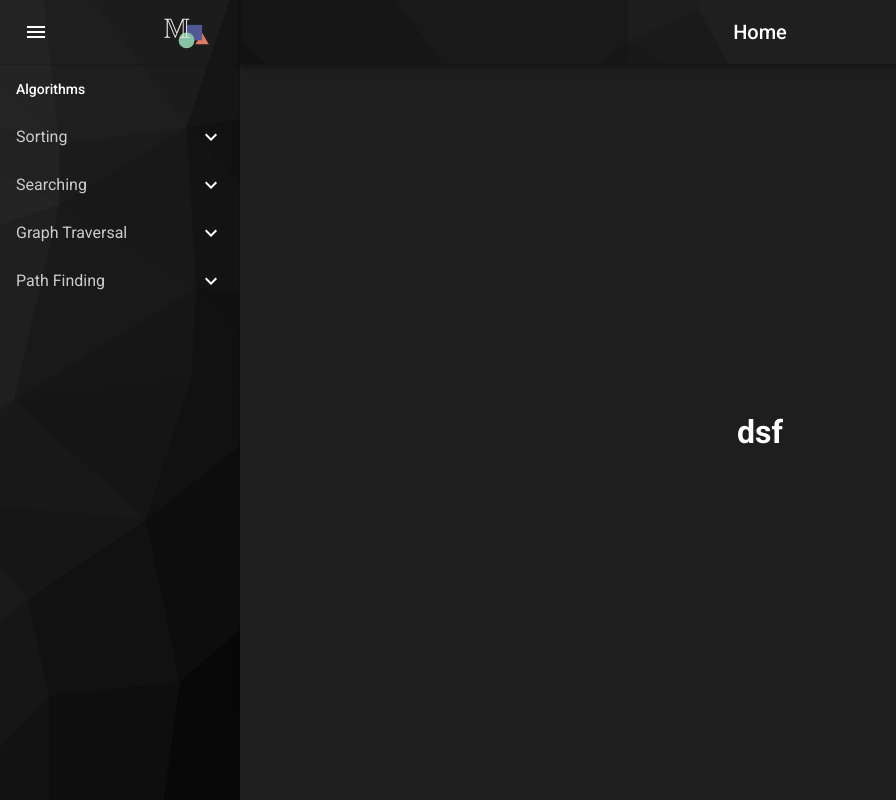
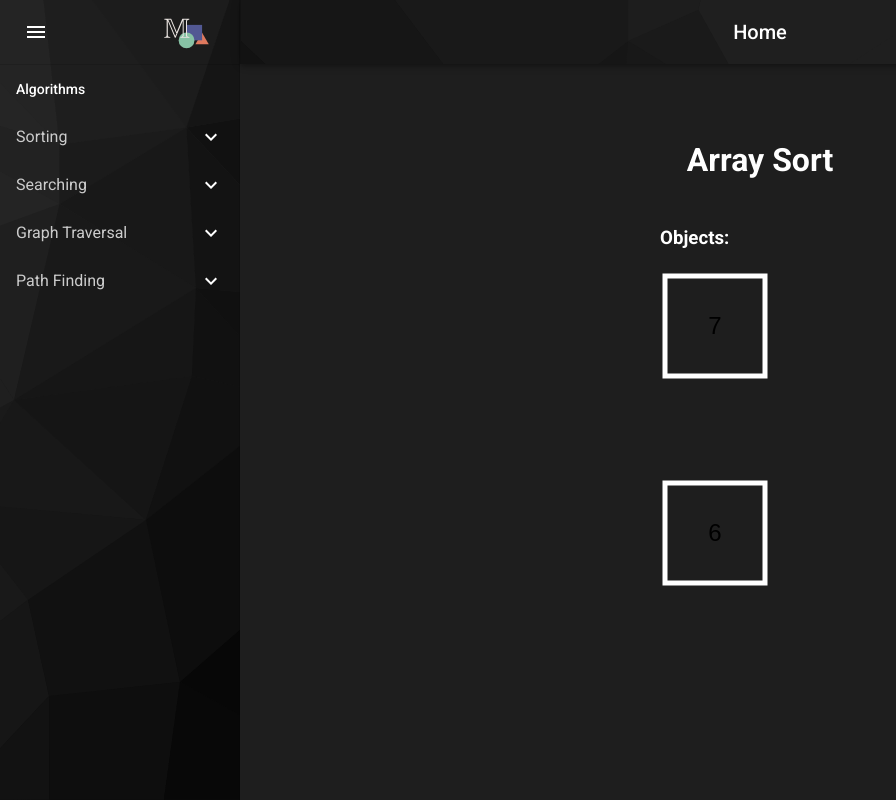
Before and after one commit to CadenScharpf/manim-cs-web, a React (Create React App) app: page / in a window 1280 px wide. Shown: the whole page, without its empty margins (0-896 px from the left). Built offline with nearby package versions, Linux system fonts and the light colour scheme.

Commit message:
very messy checkpoint

```diff
--- a/package.json
+++ b/package.json
@@ -23,7 +23,7 @@
     "react-pro-sidebar": "^1.0.0",
     "react-router-dom": "^6.10.0",
     "react-scripts": "5.0.1",
-    "styled-components": "^5.3.9",
+    "styled-components": "^5.3.10",
     "typescript": "^4.9.5",
     "web-vitals": "^2.1.4"
   },
--- a/src/App.tsx
+++ b/src/App.tsx
@@ -1,35 +1,24 @@
 import React from 'react';
-import logo from './logo.svg';
 import './App.css';
 import Layout from './components/Layout/Layout';
 import { BrowserRouter, Route, Routes } from 'react-router-dom';
-import { Home } from '@mui/icons-material';
-import MainContent from './components/MainContent/MainContent';
-import SortableSquare from './components/Sortable/SortableSquare';
-import SortSet from './components/Sortable/SortSet';
-import { DragDropContext } from 'react-beautiful-dnd';
+import ArraySort from './pages/ArraySort/ArraySort';
 
-function App() {
-  const handleDragEnd = (result: any) => {
-    if (!result.destination) {
-      return;
-    }
-  }
+class App extends React.Component {
+
+  render(): React.ReactNode {
     return (
-    <div className="App">
       <BrowserRouter>
-      <DragDropContext onDragEnd={handleDragEnd}>
-        <Layout >
+        <Layout>
           <Routes>
-          <Route path="/" element={ <h1>dsf</h1>}/>
-          <Route path="/home" element={<h1>dsf</h1>}/>
-          <Route path="*" element={<SortSet/>}/>
+            <Route path="/" element={<ArraySort />} />
+            <Route path="/home" element={<h1>dsf</h1>} />
+            <Route path="*" element={<ArraySort />} />
           </Routes>
         </Layout>
-      </DragDropContext>
       </BrowserRouter>
-    </div>
     );
+  }
 }
 
 export default App;
--- a/src/components/Layout/Layout.tsx
+++ b/src/components/Layout/Layout.tsx
@@ -47,14 +47,8 @@ interface Props {
 
 const Layout: React.FC<Props> = ({ children }) => {
 
-  const handleDragEnd = (result: any) => {
-    if (!result.destination) {
-      return;
-    }
-  }
   const location = useLocation();
   return (
-
     <ThemeProvider theme={theme}>
       <Box sx={{ display: 'flex' }}>
         <CssBaseline />
--- a/src/components/MainContent/MainContent.tsx
+++ b/src/components/MainContent/MainContent.tsx
@@ -40,8 +40,6 @@ const MainContent: React.FC<Props> = ({ children }) => {
         component="main"
         sx={{ flexGrow: 1, bgcolor: 'background.default', p: 3, display: 'flex', flexDirection: 'column', justifyContent: 'center', alignItems: 'center' }}
       >
-        <Toolbar >
-        </Toolbar>
         {children}
         {/* <Typography paragraph>
           Lorem ipsum dolor sit amet, consectetur adipiscing elit, sed do eiusmod
--- a/src/components/Sortable/SortSet.tsx
+++ b/src/components/Sortable/SortSet.tsx
@@ -1,59 +1,51 @@
 import { useState } from 'react';
 import { useTheme } from '@mui/material/styles';
 import { DragDropContext, Droppable, Draggable, DraggableProvided, DraggableStateSnapshot, DroppableProvided, DroppableStateSnapshot } from 'react-beautiful-dnd';
-import SortableSquare from './SortableSquare';
+import SortableArrayElement from './SortableSquare';
+import React from 'react';
+import ISortable from './Sortable';
 
-interface Square {
-  id: string;
-  value: string;
+interface Props {
+  initialData: ISortable[],
+  index: number,
+}
+interface IState {
+  elements: ISortable[],
+  size: number,
+  index: number,
 }
 
-const initialSquares: Square[] = [
-  { id: '1', value: '' },
-  { id: '2', value: '' },
 
-];
+class SortSet extends React.Component<Props, IState> {
+  constructor(props: Props) {
+    super(props);
+    this.state = {
+      elements: props.initialData,
+      size: props.initialData.length,
+      index: props.index,
+    };
 
-const SortSet = () => {
-  const theme = useTheme();
-  const [squares, setSquares] = useState<Square[]>(initialSquares);
 
-  const handleDragEnd = (result: any) => {
-    if (!result.destination) {
-      return;
   }
 
-    const newSquares = Array.from(squares);
-    const [movedSquare] = newSquares.splice(result.source.index, 1);
-    newSquares.splice(result.destination.index, 0, movedSquare);
-    setSquares(newSquares);
-  };
-
+  render() {
     return (
-
-    <Droppable droppableId="squares" direction="horizontal">
-      {(provided: DroppableProvided, snapshot: DroppableStateSnapshot) => (
-        <div ref={provided.innerRef} {...provided.droppableProps} style={{ display: 'flex' }}>
-          {squares.map((square, index) => (
-            <Draggable key={square.id} draggableId={square.id} index={index}>
-              {(provided: DraggableProvided, snapshot: DraggableStateSnapshot) => (
-                <div
+      <div id="container">
+        <h3>Objects: </h3>
+      <Droppable droppableId={this.state.index.toString()}>
+        {(provided: DroppableProvided) => (
+          <div className="sortableArray"
           ref={provided.innerRef}
-                  {...provided.draggableProps}
-                  {...provided.dragHandleProps}
-                  style={{ margin: theme.spacing(1), ...provided.draggableProps.style }}
+          {...provided.droppableProps}
           >
-                  <SortableSquare/>
-                </div>
-              )}
-            </Draggable>
-          ))}
+            {this.state.elements.map((item, index) => (<SortableArrayElement data={item} index={index} key={item.id} />))}
             {provided.placeholder}
           </div>
         )}
       </Droppable>
-
+      </div>
     );
+  }
 };
 
 export default SortSet;
--- /dev/null
+++ b/src/components/Sortable/Sortable.tsx
@@ -0,0 +1,4 @@
+export default interface ISortable {
+    id: string;
+    value: string;
+  }
--- a/src/components/Sortable/SortableSquare.tsx
+++ b/src/components/Sortable/SortableSquare.tsx
@@ -1,18 +1,74 @@
-import { useTheme } from '@mui/material';
+import { Theme, useTheme } from '@mui/material';
 import React from 'react';
 import { useState } from 'react';
+import ISortable from './Sortable';
+import { Draggable, DraggableProvided } from 'react-beautiful-dnd';
 
-const SortableSquare: React.FC = () => {
-  const theme = useTheme();
-  const [squareValue, setSquareValue] = useState<string>('');
+interface ISortableProps {
+  data: ISortable,
+  index: number,
+}
 
-  const handleChange = (event: React.ChangeEvent<HTMLInputElement>): void => {
-    setSquareValue(event.target.value);
+interface ISortableState {
+  data: ISortable
+  index: number,
+}
+
+
+export default class SortableArrayElement extends React.Component<ISortableProps, ISortableState> {
+  constructor(props: ISortableProps) {
+    super(props);
+    this.state = {
+      data: props.data,
+      index: props.index,
+    };
+  }
+  render(): React.ReactNode {
+    return (
+      <Draggable draggableId={this.state.data.id} index={this.props.index}>
+        {(provided: DraggableProvided) => (
+          <div
+            {...provided.draggableProps}
+            {...provided.dragHandleProps}
+            ref={provided.innerRef}
+          >
+            <SortableSquare
+              data={this.state.data}
+              index={this.props.index}
+            />
+          </div>
+         /*  <div
+            {...provided.draggableProps}
+            {...provided.dragHandleProps}
+            ref={provided.innerRef}
+          >
+            <SortableSquare
+              data={this.state.data}
+              index={this.props.index}
+            />
+          </div> */
+
+        )}
+      </Draggable>
+    )
+  }
+}
+
+class SortableSquare extends React.Component<ISortableProps, ISortableState> {
+  /* theme: Theme = useTheme(); */
+
+  constructor(props: ISortableProps) {
+    super(props);
+    this.state = {
+      data: props.data,
+      index: props.index
     };
 
+  }
+  render(): React.ReactNode {
       return (
-    <div>
-       <svg width="200" height="200">
+
+        <svg width="200" height="200" >
           <rect x="5" y="5" width="100" height="100" stroke="#fff" strokeWidth="5" fill="transparent" />
           <foreignObject x="5" y="5" width="100" height="100">
             <div style={{ display: 'flex', justifyContent: 'center', alignItems: 'center', height: '100%' }}>
@@ -26,19 +82,17 @@ const SortableSquare: React.FC = () => {
                   fontSize: '1.5rem',
                   textAlign: 'center',
                   appearance: 'textfield',
-                color: theme.palette.text.primary,
+                  /* color: this.theme.palette.text.primary, */
                 }}
                 inputMode="numeric"
                 maxLength={3}
                 placeholder="_"
-              value={squareValue}
-              onChange={handleChange}
+                value={this.state.data.value}
+                onChange={() => { }}
               />
             </div>
           </foreignObject>
         </svg>
-    </div>
-  );
-};
-
-export default SortableSquare;
+      )
+  }
+}
--- /dev/null
+++ b/src/pages/ArraySort/ArraySort.tsx
@@ -0,0 +1,28 @@
+import React from "react";
+import { ReactDOM } from "react";
+
+import SortSet from "../../components/Sortable/SortSet";
+import ISortable from "../../components/Sortable/Sortable";
+import { DragDropContext } from "react-beautiful-dnd";
+
+const initialData: ISortable[] = [
+    { id: '1', value: '7' },
+    { id: '2', value: '6' },
+
+  ];
+
+export default class ArraySort extends React.Component {
+    onDragEnd(result: any) {
+
+    }
+
+    render() {
+        return (
+            <DragDropContext onDragEnd={this.onDragEnd} >
+                <h1>Array Sort</h1>
+                <SortSet initialData={initialData} index={0}/>
+            </DragDropContext>
+        )
+
+    }
+}
```
Also changed, not shown: src/pages/ArraySort/initial-data.tsx (added, +9 -0 lines), 1 other file (tests, documents, lock files or other folders). Lines whose indentation alone changed are shown as unchanged.
